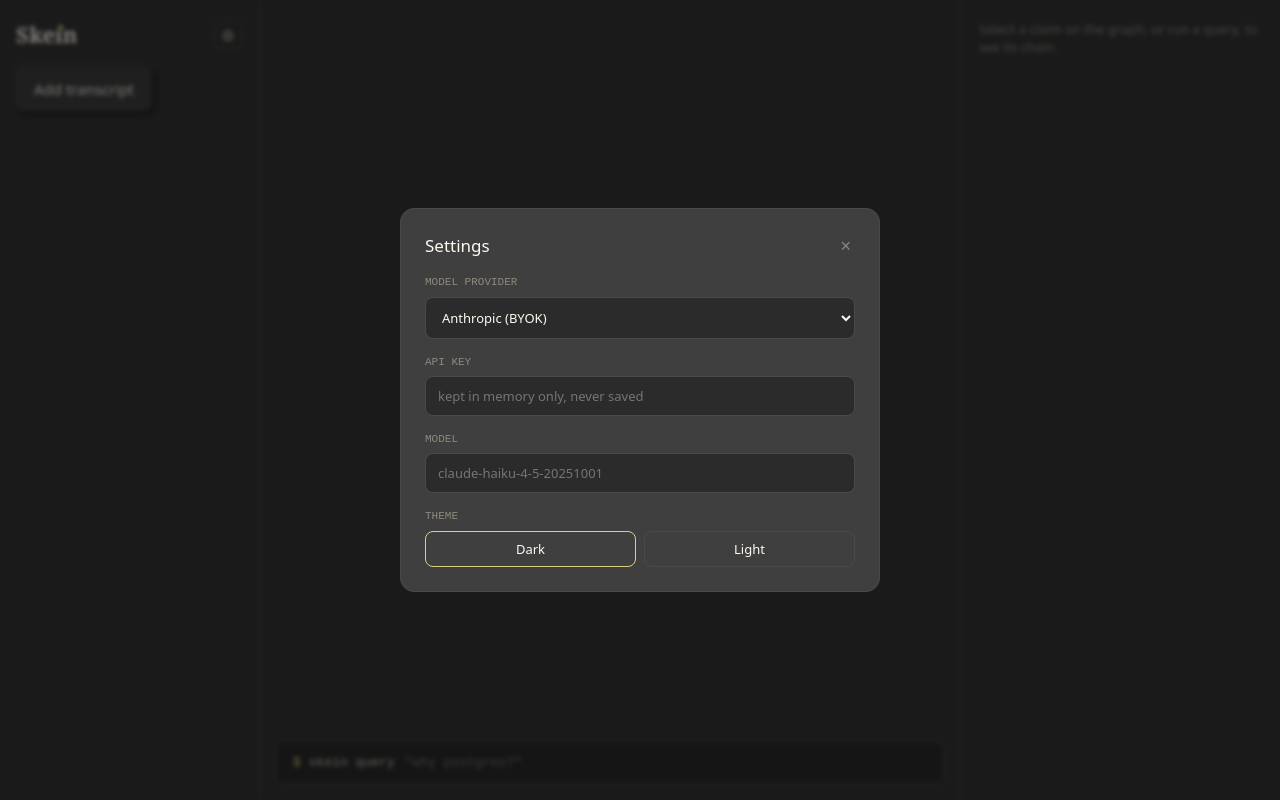
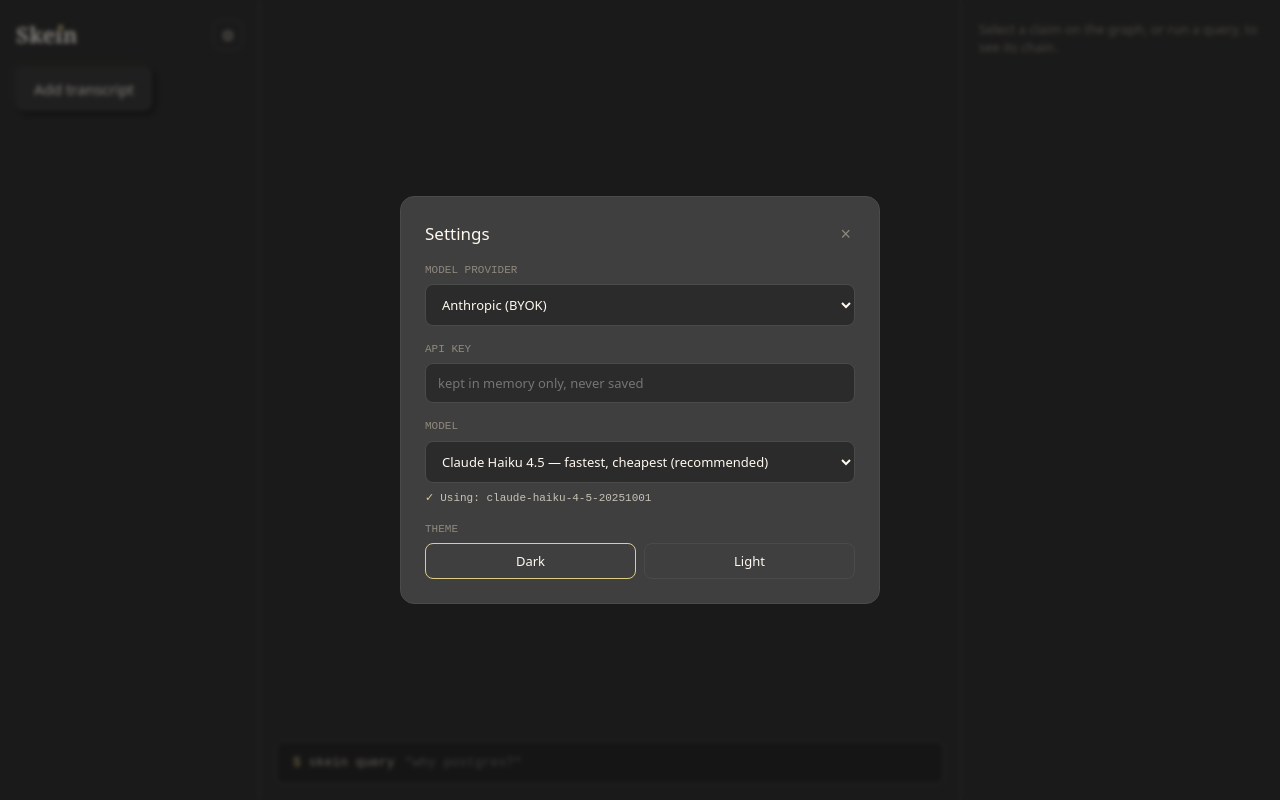
Before and after one commit to Virerra/Skein, a React (Vite) app: page / in a window 1280 px wide. Both pictures are taken after a click on the button "Settings". Built offline with nearby package versions, Linux system fonts and the light colour scheme; a web font is replaced by a local one.

Commit message:
Settings: real model dropdowns instead of free text, persistent selection confirmation

```diff
--- a/src/components/SettingsPanel.jsx
+++ b/src/components/SettingsPanel.jsx
@@ -1,5 +1,5 @@
-import React from "react";
-import { checkWebLLMSupport } from "../lib/providers/webllm";
+import React, { useEffect, useState } from "react";
+import { checkWebLLMSupport, listWebLLMModels, RECOMMENDED_WEBLLM_MODELS } from "../lib/providers/webllm";
 
 const PROVIDERS = [
   { id: "anthropic", label: "Anthropic (BYOK)" },
@@ -7,33 +7,99 @@ const PROVIDERS = [
   { id: "webllm", label: "WebLLM (free, in-browser, experimental)" },
 ];
 
-const MODEL_PLACEHOLDER = {
-  anthropic: "claude-haiku-4-5-20251001",
-  "openai-compatible": "gpt-4o-mini",
-  webllm: "Llama-3.2-1B-Instruct-q4f16_1-MLC",
-};
+// Curated shortlists for the dropdown. Anthropic and OpenAI-compatible
+// both also offer a "Custom" option below since new hosted models ship
+// often and local servers (Ollama, LM Studio, vLLM) use arbitrary names
+// no fixed list could predict. WebLLM deliberately has no Custom escape
+// hatch -- see listWebLLMModels() in providers/webllm.js: its dropdown
+// is populated from the installed package's own valid model list, so
+// there's no way to type in an ID that doesn't exist.
+const ANTHROPIC_MODELS = [
+  { id: "claude-haiku-4-5-20251001", label: "Claude Haiku 4.5 — fastest, cheapest (recommended)" },
+  { id: "claude-sonnet-5", label: "Claude Sonnet 5" },
+  { id: "claude-opus-4-8", label: "Claude Opus 4.8" },
+];
+
+const OPENAI_COMPATIBLE_MODELS = [
+  { id: "gpt-4o-mini", label: "gpt-4o-mini (recommended, cheap)" },
+  { id: "gpt-4o", label: "gpt-4o" },
+];
+
+const CUSTOM = "__custom__";
 
 export function SettingsPanel({ settings, onSettingsChange, apiKey, onApiKeyChange }) {
-  const webllmSupport = settings.provider === "webllm" ? checkWebLLMSupport() : null;
+  const provider = settings.provider;
+  const model = settings.models?.[provider] || "";
+  const webllmSupport = provider === "webllm" ? checkWebLLMSupport() : null;
+  const [webllmModels, setWebllmModels] = useState(null); // null = still loading
+  const [webllmError, setWebllmError] = useState(null);
+  const [confirmedModel, setConfirmedModel] = useState(null);
+  // Explicit flag for "user picked Custom and hasn't typed a real value
+  // yet" -- can't infer this from model alone, since clearing model to
+  // "" to make room for typing would otherwise look identical to "no
+  // default has been set," and the effect below would instantly
+  // overwrite it back to the preset before a keystroke landed.
+  const [customMode, setCustomMode] = useState(false);
+
+  useEffect(() => {
+    setCustomMode(false);
+  }, [provider]);
+
+  useEffect(() => {
+    if (provider !== "webllm" || webllmModels) return;
+    listWebLLMModels()
+      .then(setWebllmModels)
+      .catch((e) => setWebllmError(e.message || "Couldn't load the WebLLM model list."));
+  }, [provider, webllmModels]);
+
+  // Give each provider a real default the first time it's used, rather
+  // than leaving its slot blank until the user picks something -- an
+  // empty field is easy to mistake for "nothing saved yet." Each
+  // provider has its own slot (settings.models[provider]), so switching
+  // providers never shows a stale model from a different provider.
+  // Skipped entirely while customMode is active -- see above.
+  useEffect(() => {
+    if (customMode || model) return;
+    if (provider === "anthropic") setModel(ANTHROPIC_MODELS[0].id);
+    else if (provider === "openai-compatible") setModel(OPENAI_COMPATIBLE_MODELS[0].id);
+    else if (provider === "webllm") setModel(RECOMMENDED_WEBLLM_MODELS[0]);
+    // eslint-disable-next-line react-hooks/exhaustive-deps
+  }, [provider, model, customMode]);
 
   function set(patch) {
     onSettingsChange({ ...settings, ...patch });
   }
 
+  function setModel(id) {
+    onSettingsChange({ ...settings, models: { ...settings.models, [provider]: id } });
+  }
+
+  function selectModel(id) {
+    setModel(id);
+    setConfirmedModel(id);
+  }
+
+  const presetsFor = {
+    anthropic: ANTHROPIC_MODELS,
+    "openai-compatible": OPENAI_COMPATIBLE_MODELS,
+  }[provider];
+
+  const isCustomValue = customMode || (presetsFor && model && !presetsFor.some((m) => m.id === model));
+
   return (
     <div style={{ display: "flex", flexDirection: "column", gap: "16px" }}>
       <div>
         <div style={labelStyle}>Model provider</div>
-        <select value={settings.provider} onChange={(e) => set({ provider: e.target.value })} style={fieldStyle}>
+        <select value={provider} onChange={(e) => set({ provider: e.target.value })} style={fieldStyle}>
           {PROVIDERS.map((p) => (
             <option key={p.id} value={p.id}>{p.label}</option>
           ))}
         </select>
       </div>
 
-      {(settings.provider === "anthropic" || settings.provider === "openai-compatible") && (
+      {(provider === "anthropic" || provider === "openai-compatible") && (
         <div>
-          <div style={labelStyle}>API key {settings.provider === "openai-compatible" ? "(optional for local servers)" : ""}</div>
+          <div style={labelStyle}>API key {provider === "openai-compatible" ? "(optional for local servers)" : ""}</div>
           <input
             type="password"
             placeholder="kept in memory only, never saved"
@@ -44,7 +110,7 @@ export function SettingsPanel({ settings, onSettingsChange, apiKey, onApiKeyChan
         </div>
       )}
 
-      {settings.provider === "openai-compatible" && (
+      {provider === "openai-compatible" && (
         <div>
           <div style={labelStyle}>Base URL</div>
           <input
@@ -57,27 +123,83 @@ export function SettingsPanel({ settings, onSettingsChange, apiKey, onApiKeyChan
         </div>
       )}
 
-      {settings.provider !== "webllm" && (
+      {/* Anthropic / OpenAI-compatible: dropdown of known-good IDs + Custom escape hatch */}
+      {presetsFor && (
         <div>
           <div style={labelStyle}>Model</div>
-          <input
-            placeholder={MODEL_PLACEHOLDER[settings.provider]}
-            value={settings.model}
-            onChange={(e) => set({ model: e.target.value })}
+          <select
+            value={isCustomValue ? CUSTOM : model}
+            onChange={(e) => {
+              if (e.target.value === CUSTOM) {
+                setCustomMode(true);
+                setModel("");
+              } else {
+                setCustomMode(false);
+                selectModel(e.target.value);
+              }
+            }}
             style={fieldStyle}
-          />
+          >
+            {presetsFor.map((m) => (
+              <option key={m.id} value={m.id}>{m.label}</option>
+            ))}
+            <option value={CUSTOM}>Custom…</option>
+          </select>
+
+          {isCustomValue && (
+            <input
+              autoFocus
+              placeholder="exact model ID"
+              value={model}
+              onChange={(e) => {
+                selectModel(e.target.value);
+                if (e.target.value.trim()) setCustomMode(false);
+              }}
+              style={{ ...fieldStyle, marginTop: "8px" }}
+            />
+          )}
+
+          {model && <ConfirmedModel id={model} justConfirmed={confirmedModel === model} />}
         </div>
       )}
 
-      {settings.provider === "webllm" && (
+      {/* WebLLM: dropdown ONLY, sourced live from the installed package's
+          own valid model list -- there is deliberately no free-text
+          option here, since that's exactly what produces "Cannot find
+          model record in appConfig for X". */}
+      {provider === "webllm" && (
         <div>
           <div style={labelStyle}>Model</div>
-          <input
-            placeholder={MODEL_PLACEHOLDER.webllm}
-            value={settings.model}
-            onChange={(e) => set({ model: e.target.value })}
-            style={fieldStyle}
-          />
+
+          {webllmError && <div style={{ ...hintStyle, color: "var(--color-bronze)" }}>{webllmError}</div>}
+
+          {!webllmError && (
+            <select
+              value={model}
+              onChange={(e) => selectModel(e.target.value)}
+              disabled={!webllmModels}
+              style={fieldStyle}
+            >
+              {!webllmModels && <option>Loading model list…</option>}
+              {webllmModels && (
+                <>
+                  <optgroup label="Recommended — small and fast">
+                    {RECOMMENDED_WEBLLM_MODELS.map((id) => (
+                      <option key={id} value={id}>{id}</option>
+                    ))}
+                  </optgroup>
+                  <optgroup label={`All models (${webllmModels.length})`}>
+                    {webllmModels.map((id) => (
+                      <option key={id} value={id}>{id}</option>
+                    ))}
+                  </optgroup>
+                </>
+              )}
+            </select>
+          )}
+
+          {model && <ConfirmedModel id={model} justConfirmed={confirmedModel === model} />}
+
           <div style={{ ...hintStyle, color: webllmSupport.hasWebGPU ? "var(--text-muted)" : "var(--color-bronze)" }}>
             {webllmSupport.note}
           </div>
@@ -113,6 +235,29 @@ export function SettingsPanel({ settings, onSettingsChange, apiKey, onApiKeyChan
   );
 }
 
+// Persistent, not a fading toast -- "so I know I did select it" reads
+// as wanting ongoing certainty, not a blink-and-you-miss-it moment.
+// Still gets a brief highlight right after a fresh selection so the
+// change itself is noticeable, then settles into a plain confirmation.
+function ConfirmedModel({ id, justConfirmed }) {
+  return (
+    <div
+      style={{
+        ...hintStyle,
+        marginTop: "8px",
+        display: "flex",
+        alignItems: "center",
+        gap: "6px",
+        color: justConfirmed ? "var(--accent-primary)" : "var(--text-secondary)",
+        transition: "color 600ms ease",
+      }}
+    >
+      <span style={{ color: "var(--accent-primary)" }}>✓</span>
+      Using: {id}
+    </div>
+  );
+}
+
 const labelStyle = {
   font: "var(--text-mono-sm)",
   color: "var(--text-muted)",
--- a/src/lib/extraction.js
+++ b/src/lib/extraction.js
@@ -31,7 +31,7 @@ export async function extractClaims({ transcript, sourceChat, settings, apiKey,
   if (!transcript?.trim()) throw new Error("Transcript is empty.");
 
   const provider = settings?.provider || "anthropic";
-  const model = settings?.model;
+  const model = settings?.models?.[provider];
   let parsed;
 
   try {
--- a/src/lib/settings.js
+++ b/src/lib/settings.js
@@ -8,7 +8,10 @@ const STORAGE_KEY = "skein-settings";
 
 export const DEFAULT_SETTINGS = {
   provider: "anthropic", // "anthropic" | "openai-compatible" | "webllm"
-  model: "",
+  // One remembered model per provider, not a single shared field --
+  // switching providers must never leave a stale model ID from a
+  // different provider sitting in the new provider's dropdown.
+  models: { anthropic: "", "openai-compatible": "", webllm: "" },
   baseUrl: "",
   theme: "dark", // "dark" | "light"
 };
```
Also changed, not shown: src/lib/providers/webllm.js.
